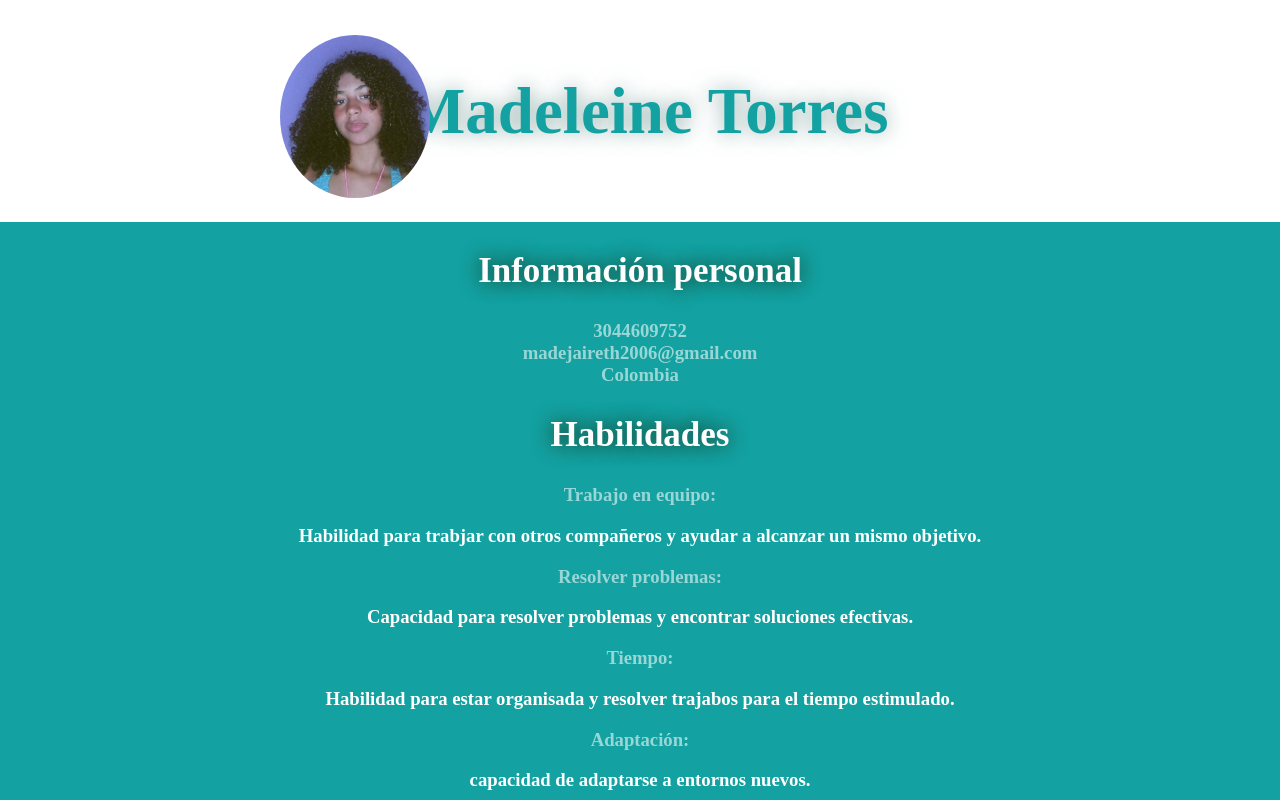
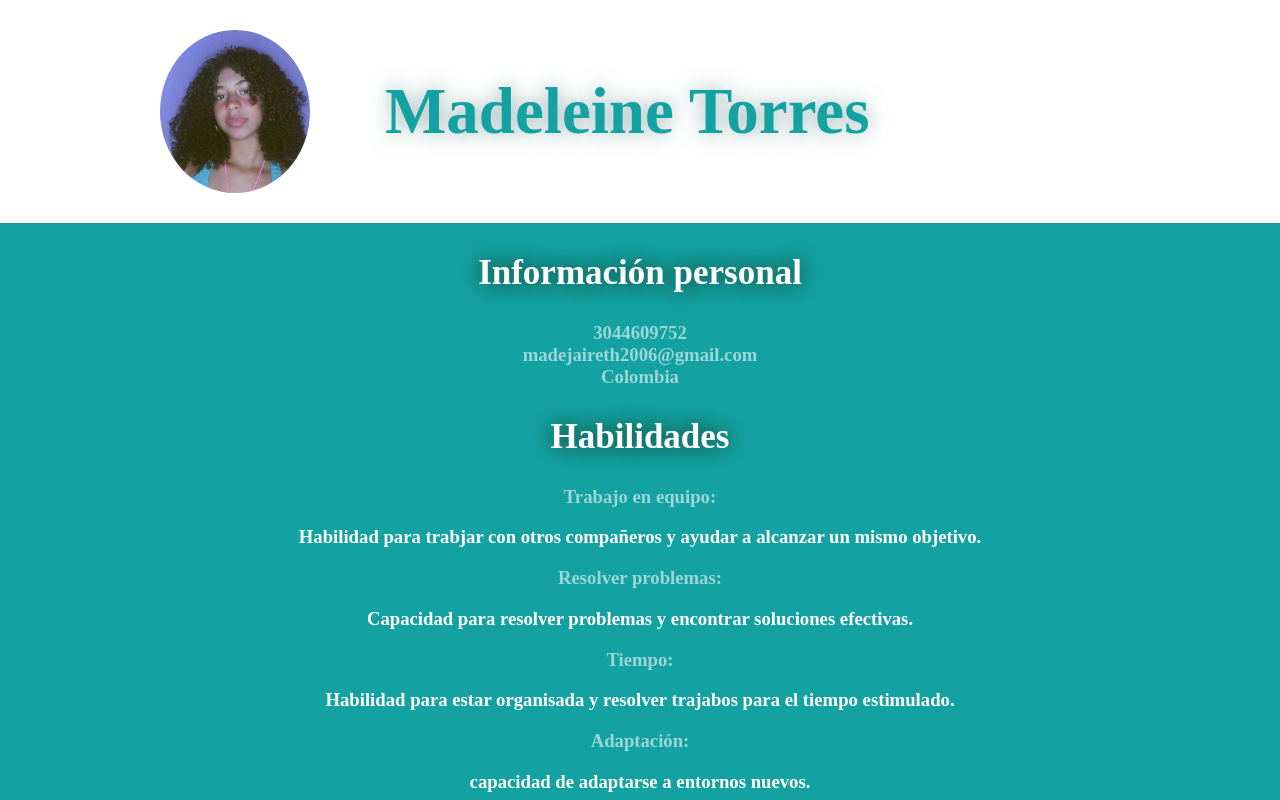
Before and after one commit to M4D3L31N33/Mi-hoja-de-vida, a plain HTML site: page index.html in a window 1280 px wide. Shown: the top 800 px of the page. Drawn offline with Linux system fonts and the light colour scheme.

Commit message:
Update style.css

```diff
--- a/style.css
+++ b/style.css
@@ -9,14 +9,24 @@ body {
     margin-top: -8px;
     margin-left: -8PX;
     margin-right: -8px;
+    display: flex;
+    flex-direction: row;
+    align-items: center;
 }
 
 img {
-    position: absolute;
-    left: 280px;
-    top: 35px;
     width: 150px;
     border-radius: 50%;
+    max-width: 100%;
+    height: auto;
+    margin-right: 75px;
+    margin-left: 130px;
+}
+
+@media (max-width: 600px) {
+.hoja-de-vida {
+    flex-direction: column;
+}
 }
 
 li {
```
